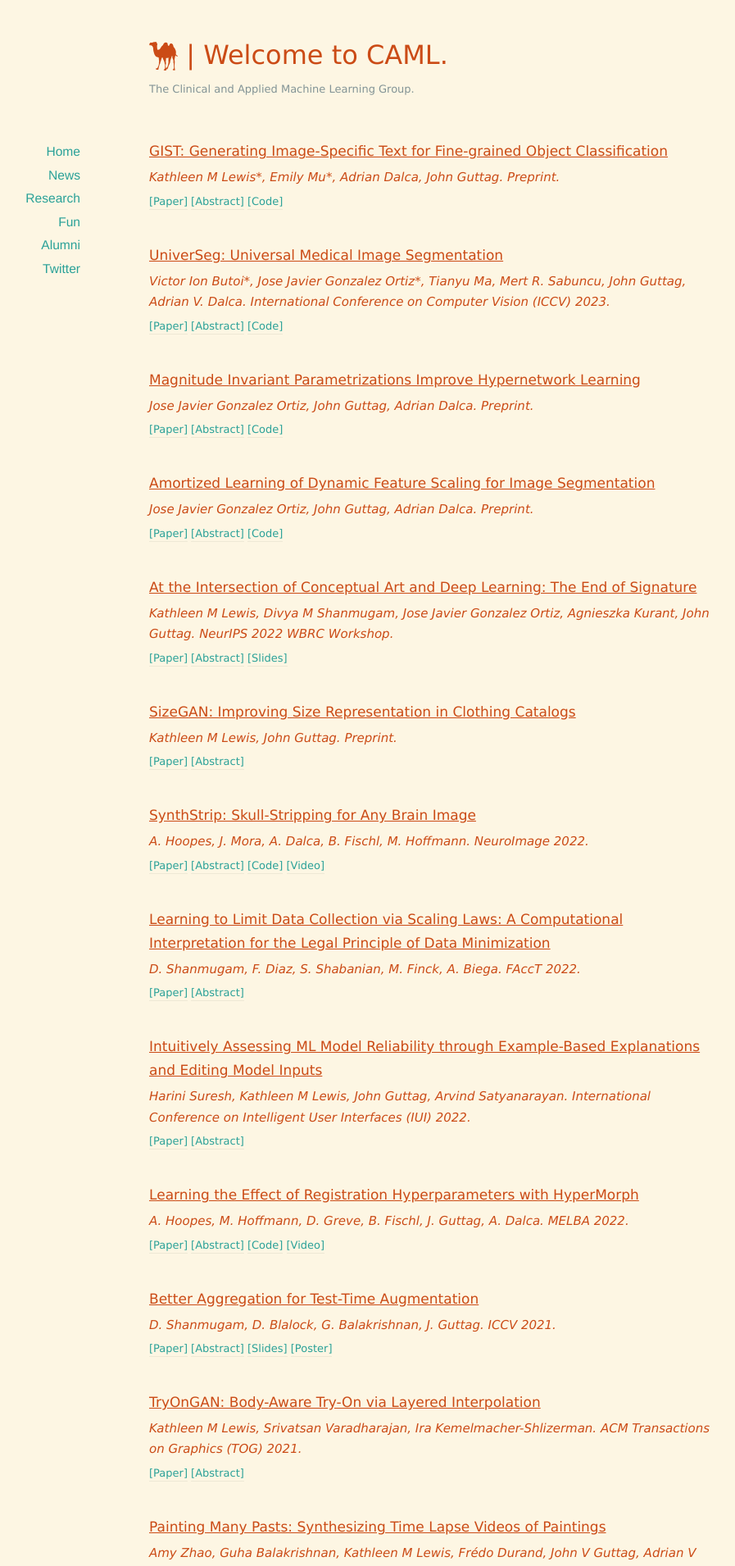
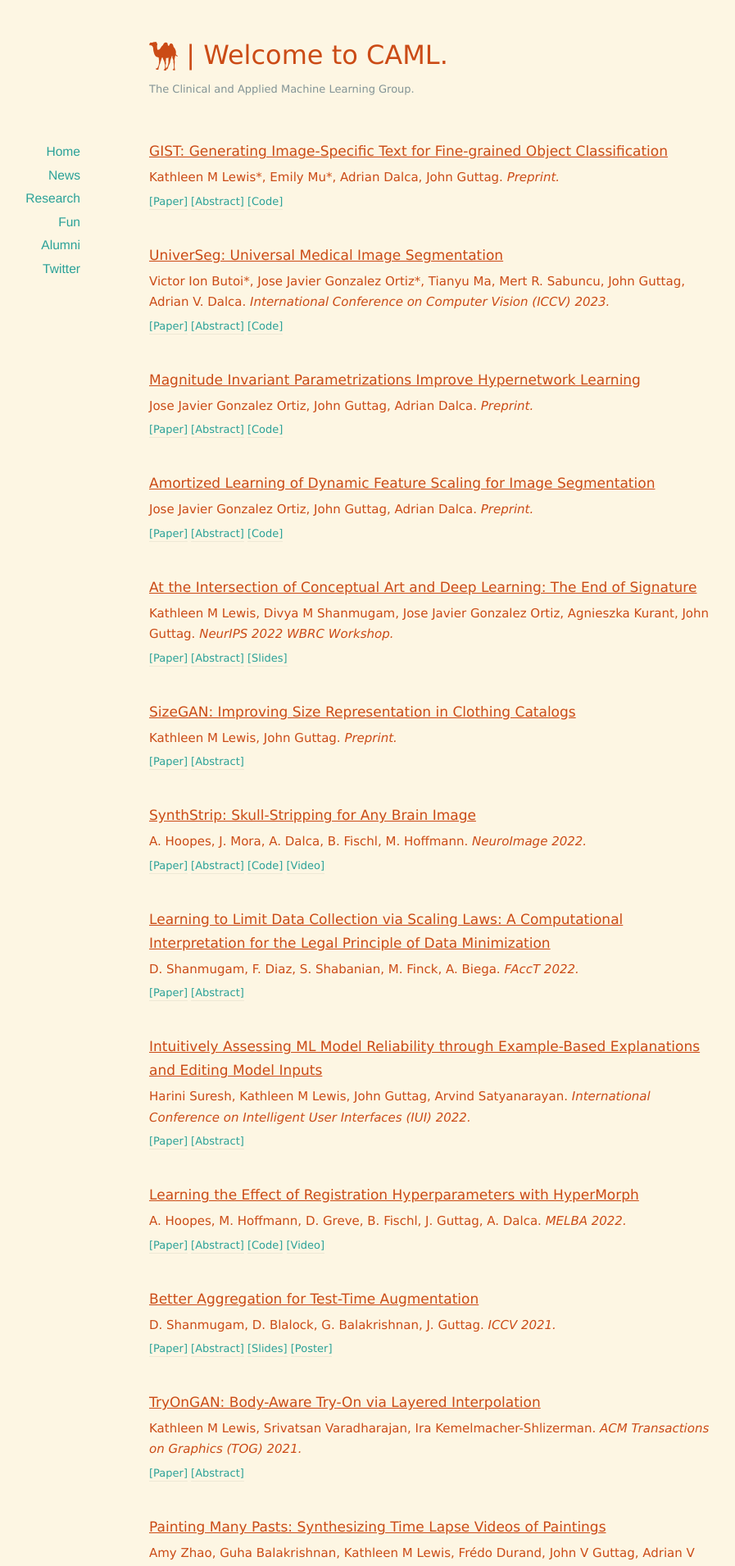
Before and after one commit to mit-caml/mit-caml.github.io, a Jekyll site: the page built from research/index.html, in a window 1280 px wide. Shown: the top 1910 px of the page at 82% size, without its empty margins (108-1005 px from the left). Built offline with Jekyll 4.4.1, drawn with Linux system fonts in a browser that asks for light colours; nearby versions of some CDN libraries; some of the changed text lies outside the part shown.

Commit message:
italicizing only the venue

```diff
--- a/assets/css/style.css
+++ b/assets/css/style.css
@@ -85,7 +85,6 @@ h1 {
 h2 {
 	font-size: 15px;
 	margin: 0 0 5px 0;
-	font-style: italic;
 }
 h3 {
 	font-size: 14px;
--- a/research/index.html
+++ b/research/index.html
@@ -12,7 +12,7 @@ title: Research
 					<u> <a href="{{ post.url }}">{{ post.title }}</a> </u>
 				</h1>
 				<h2>
-					{{ post.authors }}. {{post.venue}}.
+					{{ post.authors }}. <i>{{post.venue}}.</i>
 				</h2>
 				<h5>
 					<a href="{{ post.external-url }}">[Paper]</a> <a href="{{ post.url }}">[Abstract]</a>
```
